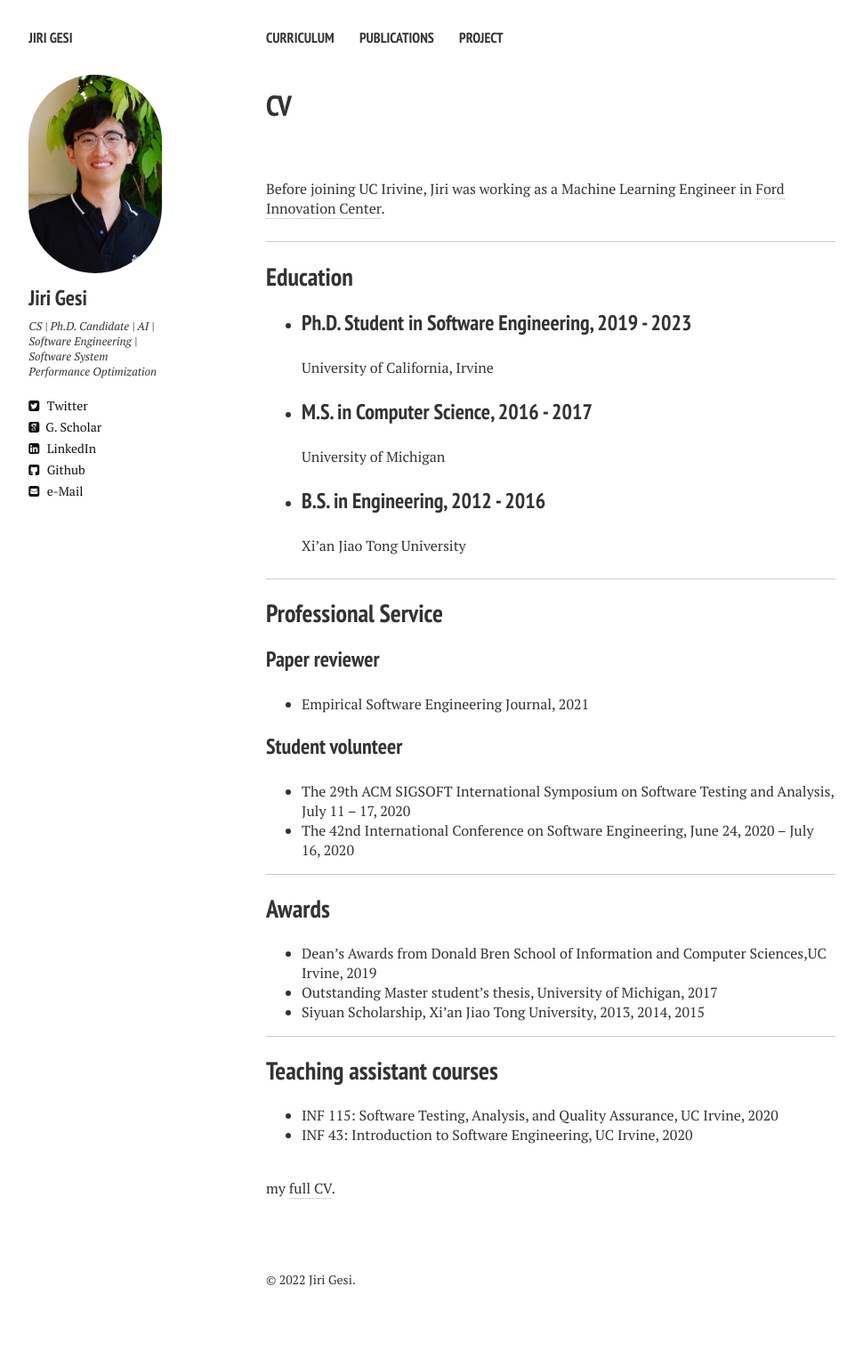
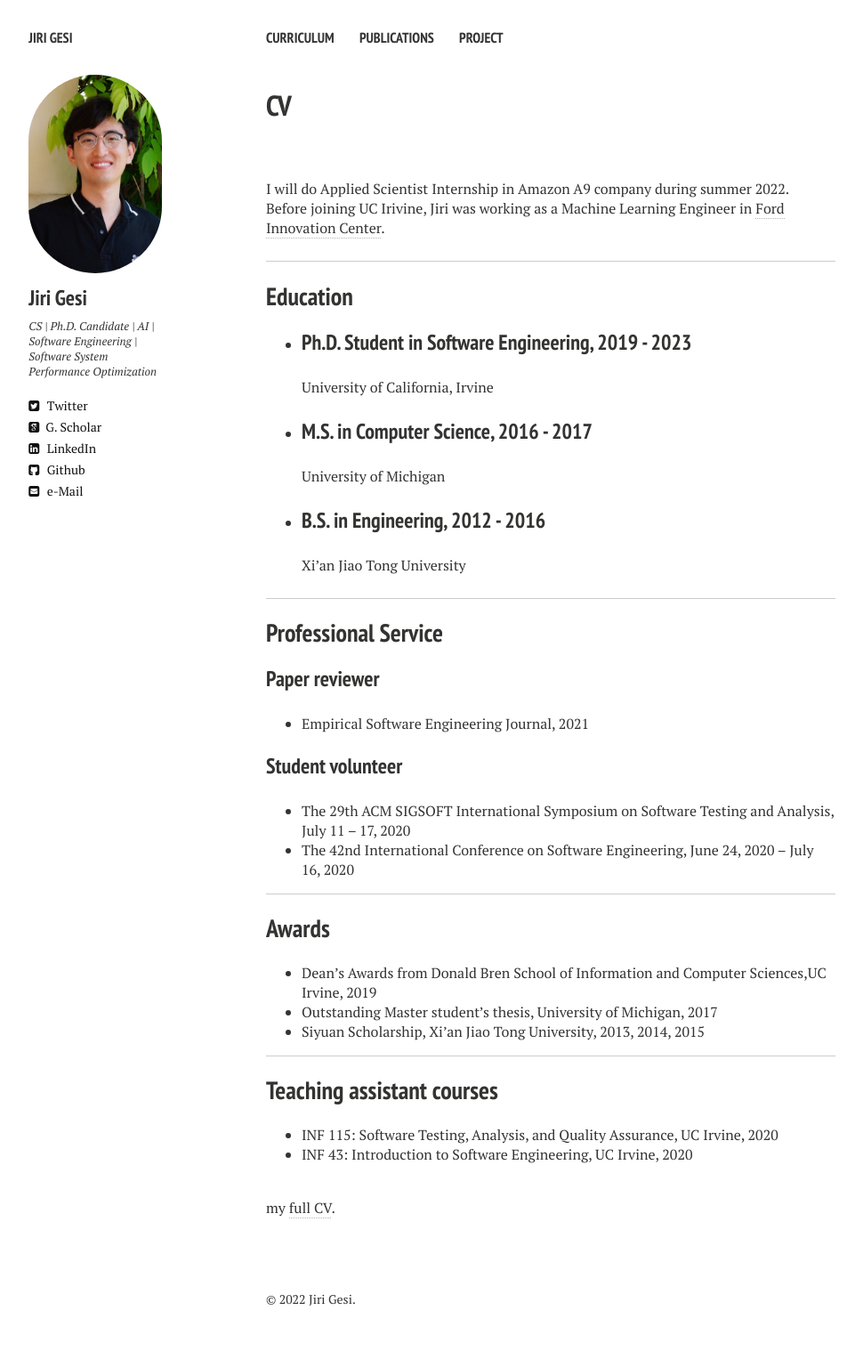
Before and after one commit to Jirigesi/Jirigesi.github.io, a Jekyll site: the page built from cv.md, in a window 1280 px wide. Shown: the whole page at 89% size, without its empty margins (21-991 px from the left). Built offline with Jekyll 4.4.1, drawn with Linux system fonts in a browser that asks for light colours; nearby versions of some CDN libraries; before the commit the page ends 1496 px from its top, so only the background shows below that.

Commit message:
Update cv.md

```diff
--- a/cv.md
+++ b/cv.md
@@ -8,6 +8,11 @@ comments: false
 ---
 
 <br />
+
+<!-- 2022 Summer Internship: **Open to ML/AI research/development or software development internship. Please reach out!** -->
+
+I will do Applied Scientist Internship in Amazon A9 company during summer 2022.
+
 Before joining UC Irivine, Jiri was working as a Machine Learning Engineer in <a href="https://corporate.ford.com/careers/silicon-valley.html" target="_blank">Ford Innovation Center</a>.
 
 _______
```
